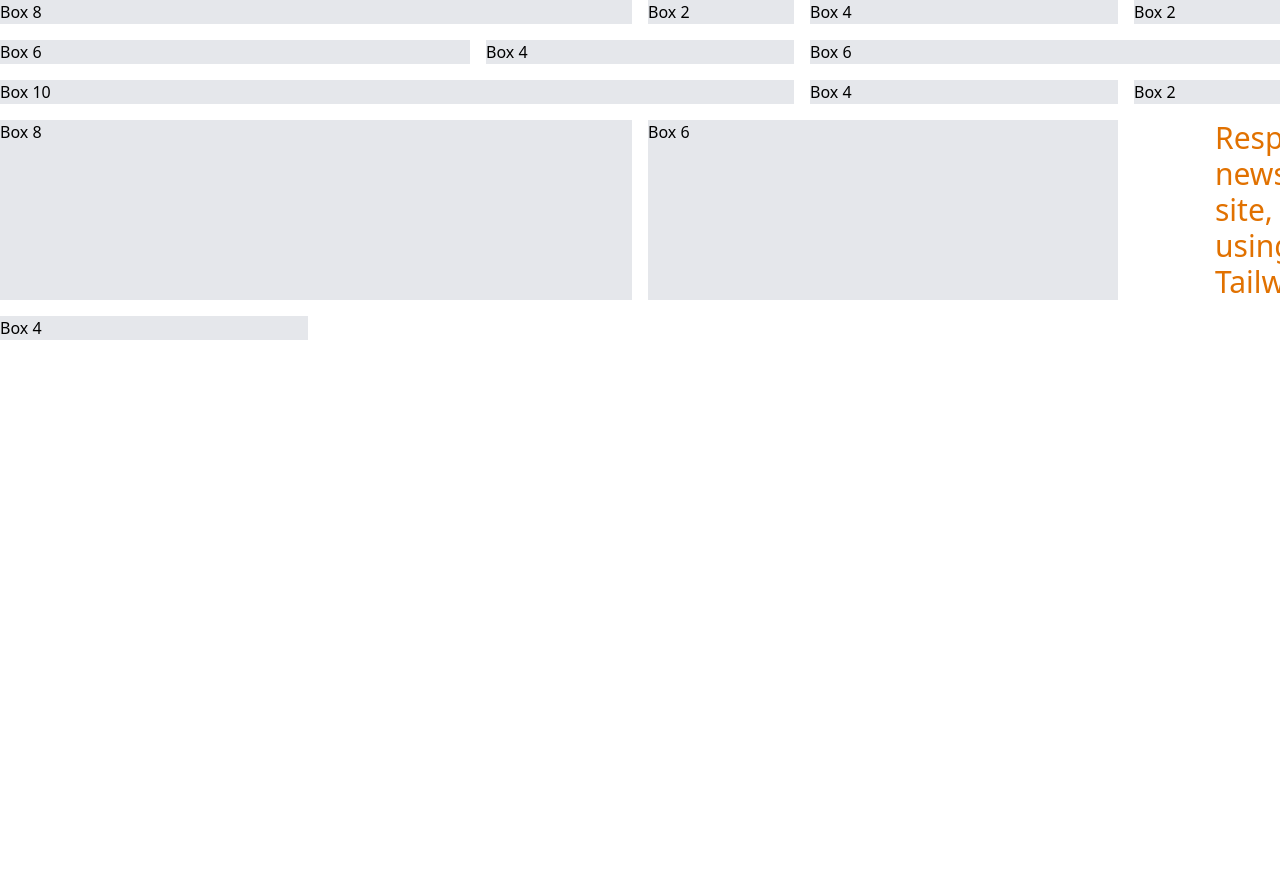
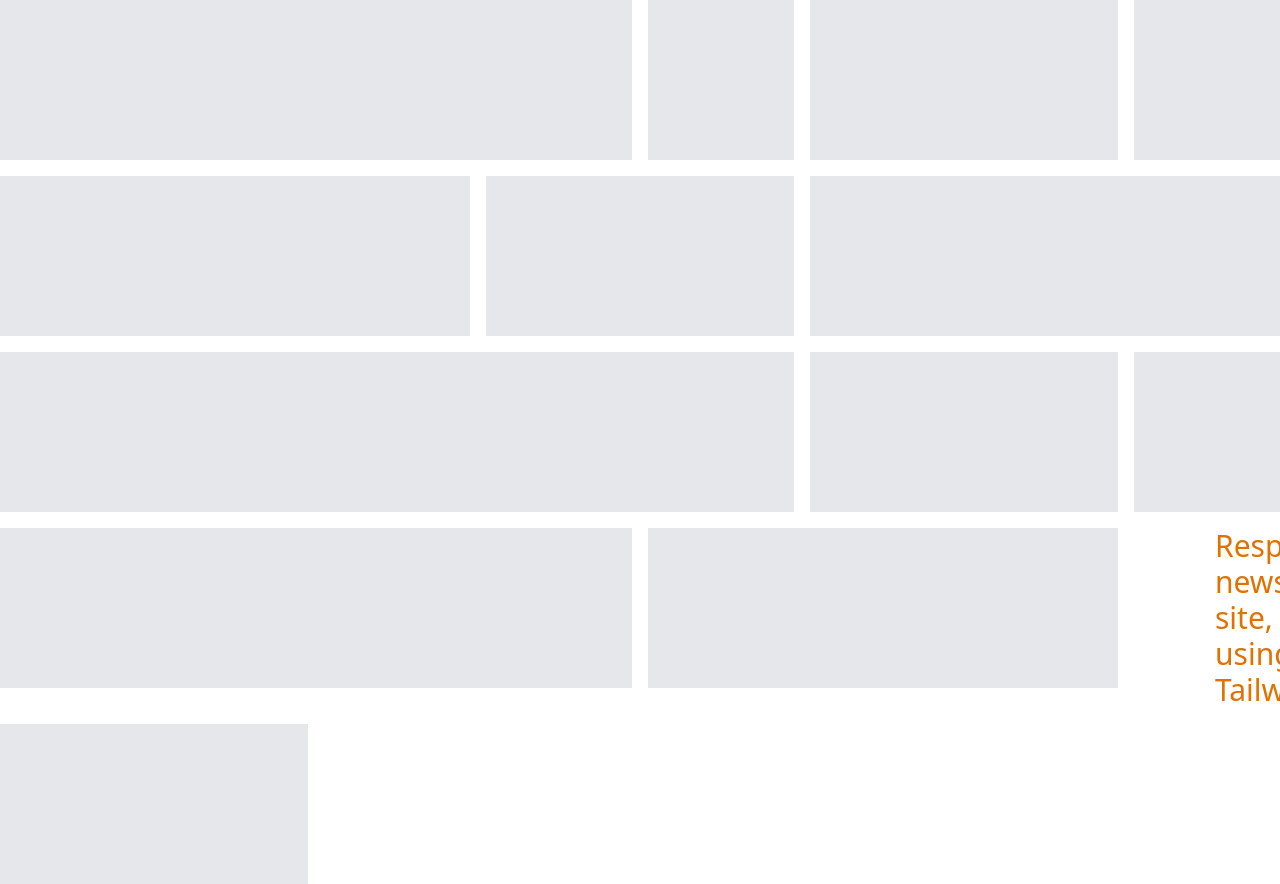
Before and after one commit to tobiasengberg/styling, a React (Vite) app in the folder ui-libraries/tailwind/react/responsive-news/: page / in a window 1280 px wide. Shown: the top 884 px of the page. Before the commit the page ends 800 px from the top, so only its background shows below. Built offline with nearby package versions, Linux system fonts and the light colour scheme.

Commit message:
Typescript props children

```diff
--- a/ui-libraries/tailwind/react/responsive-news/src/components/Box.tsx
+++ b/ui-libraries/tailwind/react/responsive-news/src/components/Box.tsx
@@ -1,5 +1,6 @@
+import * as React from "react";
 
-const Box = ({span} : {span : number}) => {
+const Box = ( {span, children} : {span : number, children: React.ReactNode}) => {
     const colSpanClasses: { [key: number]: string } = {
         2: 'col-span-2',
         4: 'col-span-4',
@@ -9,7 +10,7 @@
         12: 'col-span-12',
         16: 'col-span-16'
     }
-    return <div className={`${colSpanClasses[span]} bg-gray-200`}>Box {span}</div>
+    return <div className={`${colSpanClasses[span]} bg-gray-200 h-40`}>{children}</div>
 };
 
 export default Box;
```
